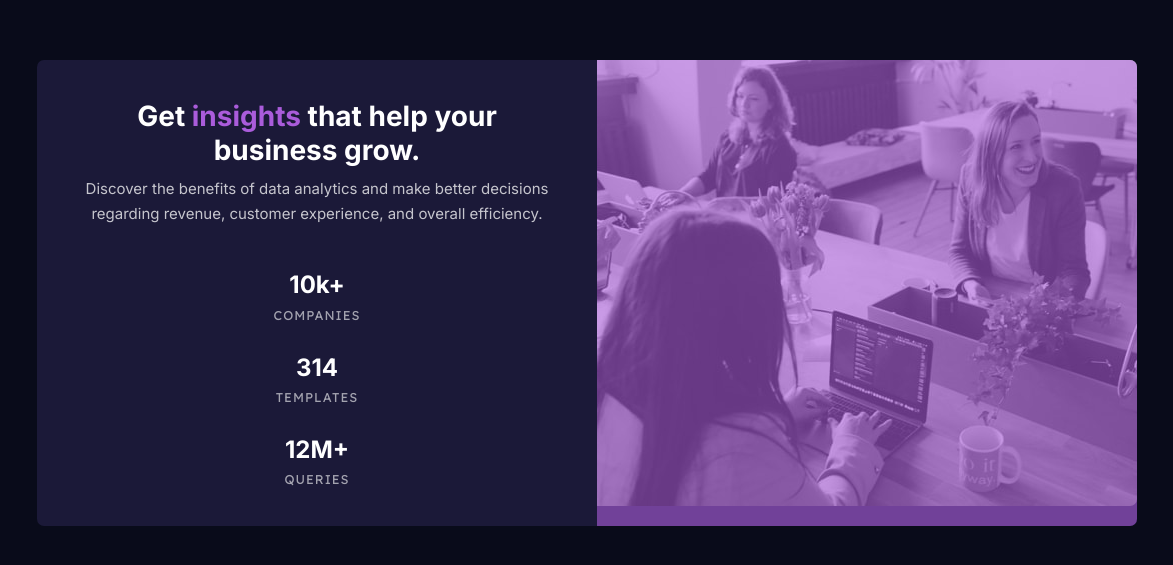
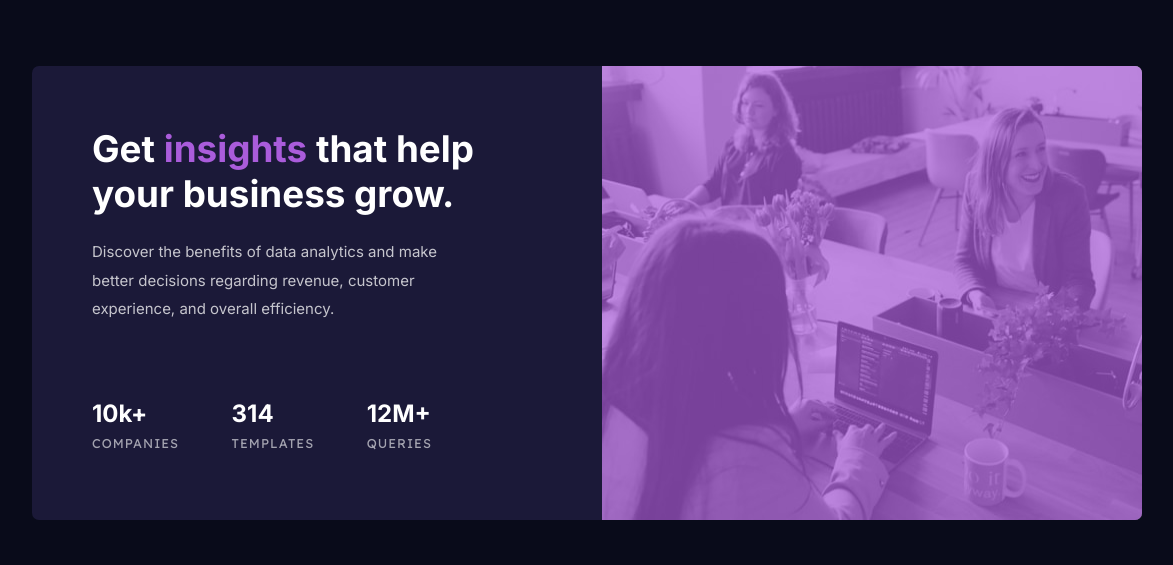
Before and after one commit to A-C-Sai/stats-preview-card-component, a plain HTML site: page index.html in a window 1536 px wide. Shown: the part 107-672 px from the top of the page, without its empty margins (181-1354 px from the left). Drawn offline with Linux system fonts and the light colour scheme.

Commit message:
Finished Challenge

```diff
--- a/index.html
+++ b/index.html
@@ -41,7 +41,7 @@
           <picture>
             <source
               srcset="./images/image-header-desktop.jpg"
-              media="(min-width: 1340px)"
+              media="(min-width: 1300px)"
             />
             <img
               class="card-img"
--- a/styles.css
+++ b/styles.css
@@ -70,7 +70,7 @@ img {
   border-radius: 7px;
   display: flex;
   flex-direction: column;
-  max-width: 650px;
+  max-width: 550px;
 }
 
 .card-img {
@@ -84,7 +84,7 @@ img {
 .hero-section::after {
   content: "";
   display: block;
-  background-color: rgba(170, 92, 219, 0.6);
+  background-color: rgba(170, 92, 219, 0.7);
   position: absolute;
   top: 0;
   bottom: 0;
@@ -103,7 +103,7 @@ img {
 }
 
 .title-section {
-  margin-bottom: 0.6em;
+  margin-bottom: 1.2em;
 }
 .title {
   font-size: 1.75rem;
@@ -150,29 +150,59 @@ img {
   color: var(--clr-white-600);
 }
 
-@media screen and (min-width: 1340px) {
+@media screen and (min-width: 1300px) {
   .card {
     flex-direction: row;
-    max-width: 1100px;
+    min-width: fit-content;
   }
 
-  .hero-section {
-    order: 1;
-    min-width: 446px;
+  .card-img {
     border-radius: 0;
     border-top-right-radius: 7px;
     border-bottom-right-radius: 7px;
+    height: 100%;
   }
 
+  .hero-section,
   .hero-section::after {
     border-radius: 0;
     border-top-right-radius: 7px;
     border-bottom-right-radius: 7px;
   }
 
-  .card-img {
-    border-radius: 0;
-    border-top-right-radius: 7px;
-    border-bottom-right-radius: 7px;
+  .hero-section {
+    order: 1;
+  }
+
+  .card-content {
+    text-align: left;
+    padding-top: 4em;
+    padding-left: 4em;
+    padding-right: 4em;
+  }
+
+  .title-section {
+    margin-bottom: 1.5em;
+  }
+
+  .title {
+    max-width: 450px;
+    margin: 0;
+    font-size: 2.3rem;
+  }
+
+  .text-section {
+    margin-bottom: 5em;
+  }
+
+  .text {
+    margin: 0;
+    max-width: 390px;
+    line-height: 1.9;
+  }
+
+  .stats-section {
+    display: flex;
+    gap: 3.5em;
   }
 }
```
